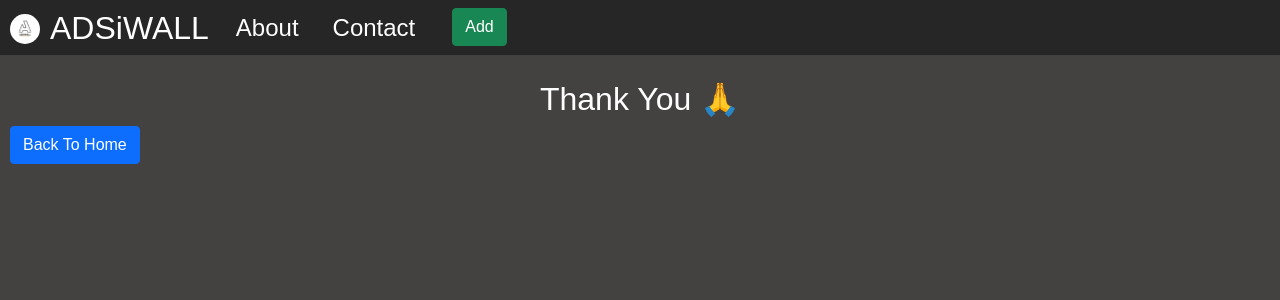
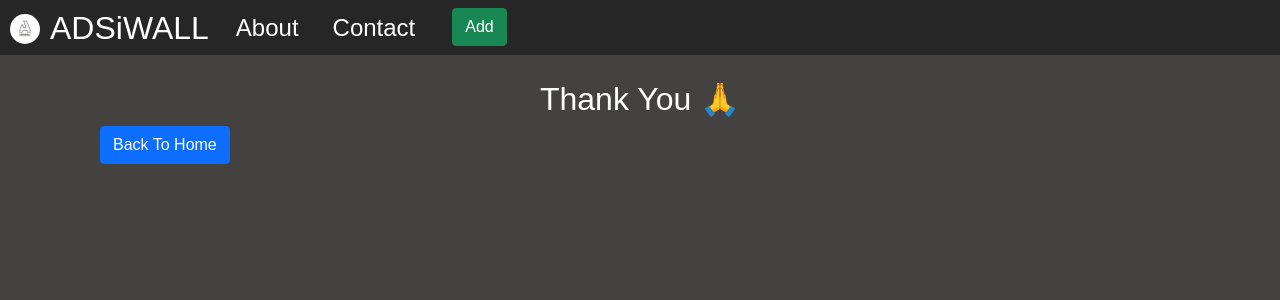
Before and after one commit to NobelRoyP/ADSiWALL-REACT-APP, a React (Create React App) app: page /thanks in a window 1280 px wide. Shown: the top 300 px of the page. Built offline with nearby package versions, Linux system fonts and the light colour scheme.

Commit message:
Update App.css

```diff
--- a/src/App.css
+++ b/src/App.css
@@ -102,8 +102,8 @@ nav a:hover {
 .Thanks-area h2{
     text-align: center;
 }
-.btn {
-    margin-left: 7.5rem;
+.Thanks-area .btn{
+     margin-left: 100px;
 }
 
 .About-area a {
```
